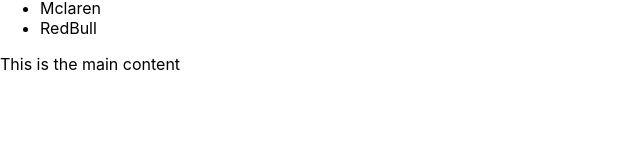
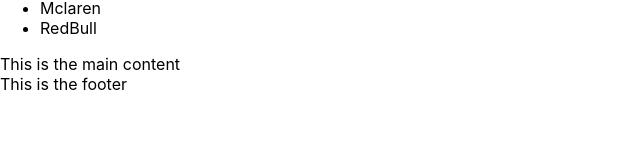
Before and after one commit to TBT50/react-book, a React (Create React App) app: page / in a window 1280 px wide. Shown: the part 124-288 px from the top of the page, without its empty margins (0-640 px from the left). Built offline with nearby package versions, Linux system fonts and the light colour scheme.

Commit message:
Add a footer element

```diff
--- a/src/App.tsx
+++ b/src/App.tsx
@@ -13,6 +13,7 @@
         <li>RedBull</li>
       </ul>
       <main>This is the main content</main>
+      <footer>This is the footer</footer>
     </div>
   );
 }
```
